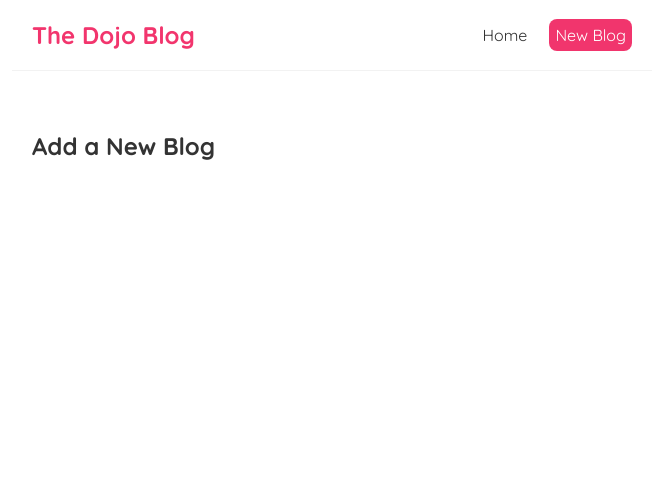
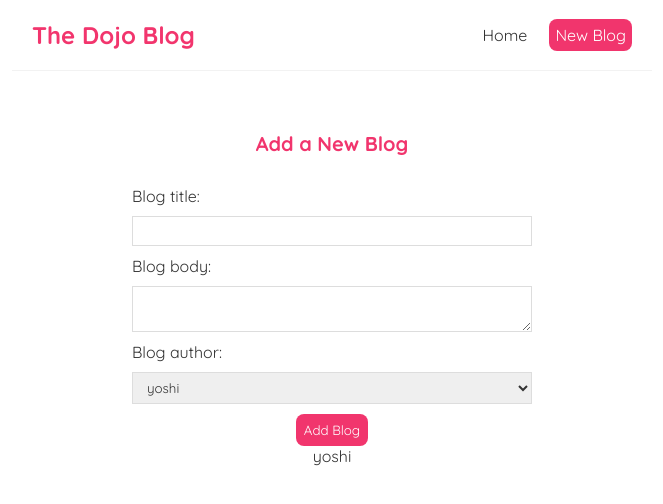
Before and after one commit to lollylegs/dojo-blog-react-project, a React (Create React App) app: page /create in a window 1280 px wide. Shown: the top 504 px of the page, without its empty margins (308-971 px from the left). Built offline with nearby package versions, Linux system fonts and the light colour scheme.

Commit message:
finish #27 controlled inputs (forms)

```diff
--- a/src/Create.js
+++ b/src/Create.js
@@ -1,10 +1,41 @@
-import React from 'react';
+import React, { useState } from 'react';
 
 const Create = () => {
+   const [title, setTitle] = useState('');
+   const [body, setBody] = useState('');
+   const [author, setAuthor] = useState('yoshi');
+
    return (
      <div className="create">
        <h2>Add a New Blog</h2>
-     </div>
+       <form>
+         <label>Blog title:</label>
+         <input
+           type="text"
+           required
+           value={title}
+           onChange={(e) => setTitle(e.target.value)}
+         />
+         <label>Blog body:</label>
+         <textarea
+            required
+            value={body}
+            onChange={(e) => setBody(e.target.value)}
+         ></textarea>
+         <label>Blog author:</label>
+         <select
+            value={author}
+            onChange={(e) => setAuthor(e.target.value)}
+         >
+           <option value="mario">mario</option>
+           <option value="yoshi">yoshi</option>
+         </select>
+         <button>Add Blog</button>
+         <p>{ title }</p>
+         <p>{ body }</p>
+         <p>{ author }</p>
+       </form>
+       </div>
    );
  }
 
--- a/src/index.css
+++ b/src/index.css
@@ -59,3 +59,34 @@
 .blog-details div {
     margin: 20px 0;
 }
+/* create new blog form */
+.create {
+    max-width: 400px;
+    margin: 0 auto;
+    text-align: center;
+  }
+  .create label {
+    text-align: left;
+    display: block;
+  }
+  .create h2 {
+    font-size: 20px;
+    color: #f1356d;
+    margin-bottom: 30px;
+  }
+  .create input, .create textarea, .create select {
+    width: 100%;
+    padding: 6px 10px;
+    margin: 10px 0;
+    border: 1px solid #ddd;
+    box-sizing: border-box;
+    display: block;
+  }
+  .create button {
+    background: #f1356d;
+    color: #fff;
+    border: 0;
+    padding: 8px;
+    border-radius: 8px;
+    cursor: pointer;
+  }
```
